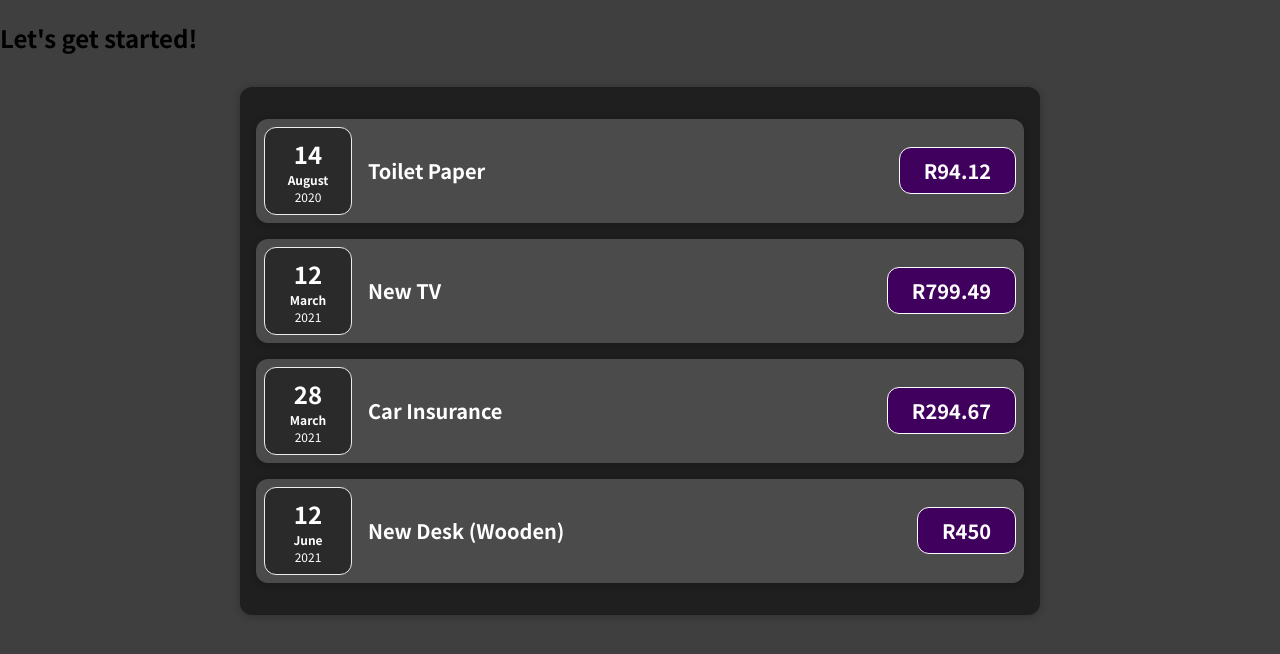
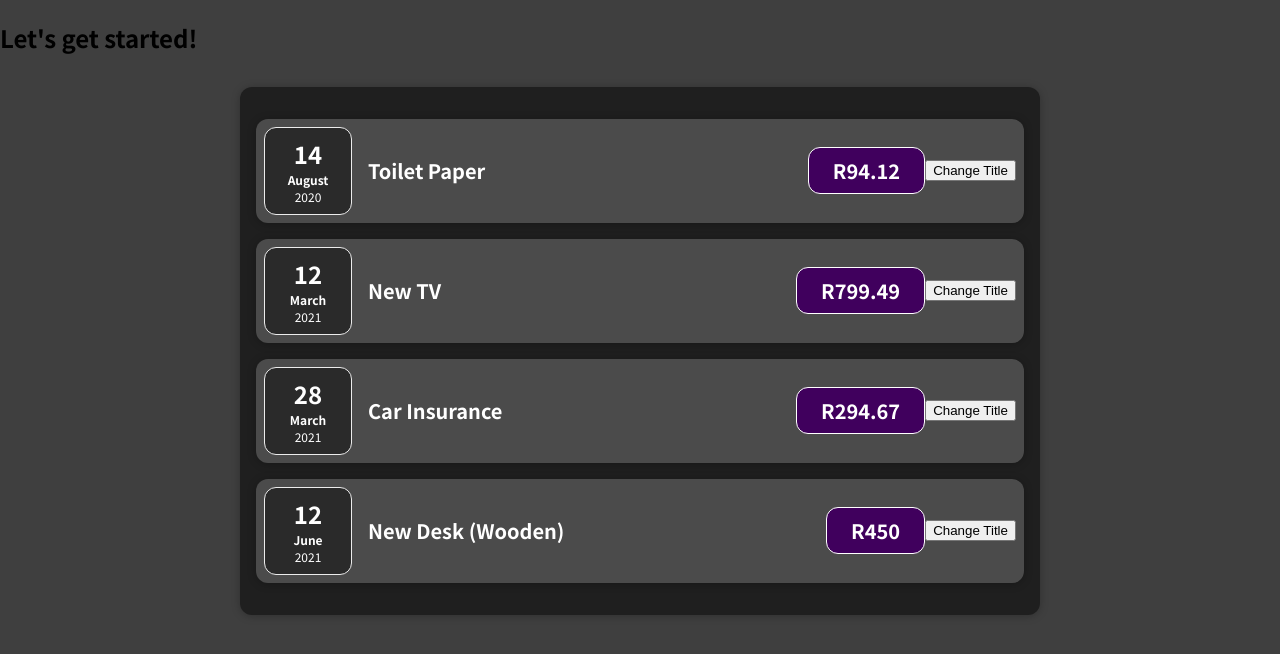
Before and after one commit to NelProgrammer/MY-REACT-PROJECT, a React (Create React App) app: page / in a window 1280 px wide. Shown: the top 654 px of the page. Built offline with nearby package versions, Linux system fonts and the light colour scheme.

Commit message:
Add Hooks - use State

```diff
--- a/src/components/Logic/ExpenseItem.js
+++ b/src/components/Logic/ExpenseItem.js
@@ -1,16 +1,24 @@
-import React from 'react'; // You only need this for compatibility with old React Code
+import React, { useState } from 'react'; // You only need this for compatibility with old React Code
 import './ExpenseItem.css';
 import ExpenseDate from './ExpenseDate';
 import Card from '../UI/Card';
 
 const ExpenseItem = (props) => {
+  const [title, setTitle] = useState(props.title);
+
+  const clickHandler = () => {
+    setTitle(props.title + ' Updated via Hooks');
+    console.log(title);
+  };
+
   return (
     <Card className="expense-item">
       <ExpenseDate date={props.date} />
       <div className="expense-item__description">
-        <h2>{props.title}</h2>
+        <h2>{title}</h2>
         <div className="expense-item__price">R{props.amount}</div>
       </div>
+      <button onClick={clickHandler}> Change Title </button>
     </Card>
   );
 };
```
